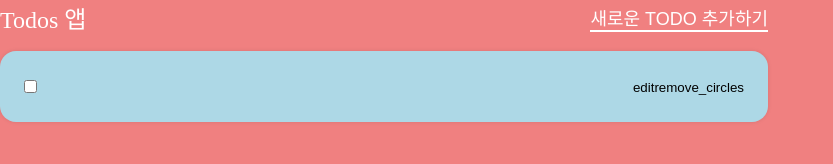
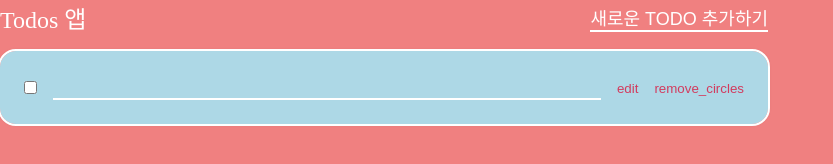
Before and after one commit to serahissomi/To-do-app, a plain HTML site: page index.html in a window 1280 px wide. Both pictures are taken after a click on the button "새로운 TODO 추가하기". Shown: the whole page, without its empty margins (0-833 px from the left). Drawn offline with Linux system fonts and the light colour scheme.

Commit message:
todo 리스트 세부 스타일 추가

```diff
--- a/styles.css
+++ b/styles.css
@@ -79,3 +79,35 @@ main {
     flex: 1 1 0%;
     margin-right: 1rem;
 }
+
+.item input[type="text"]:not(:disabled) {
+    border-bottom: 2px solid #fff;
+}
+
+.item.complete {
+    opacity: 0.7;
+}
+
+.item.complete input[type="text"] {
+    text-decoration: line-through;
+}
+
+.item:hover,
+.item:focus-within {
+    outline: 2px solid #fff;
+}
+
+.actions button {
+    color: crimson;
+    margin-right: 1rem;
+    opacity: 0.8;
+    transform: 0.1s;
+}
+
+.actions button:hover {
+    opacity: 1;
+}
+
+.actions button:last-of-type {
+    margin-right: 0;
+}
```
